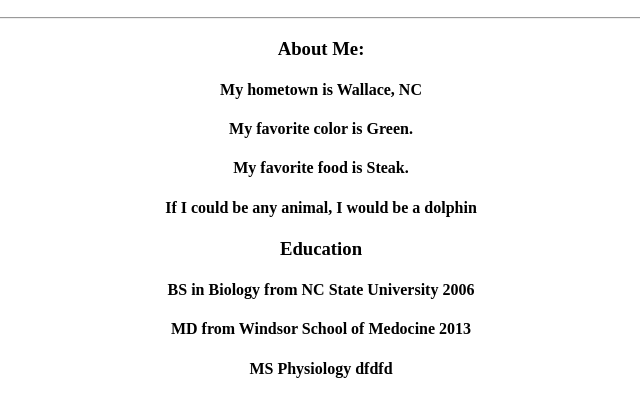
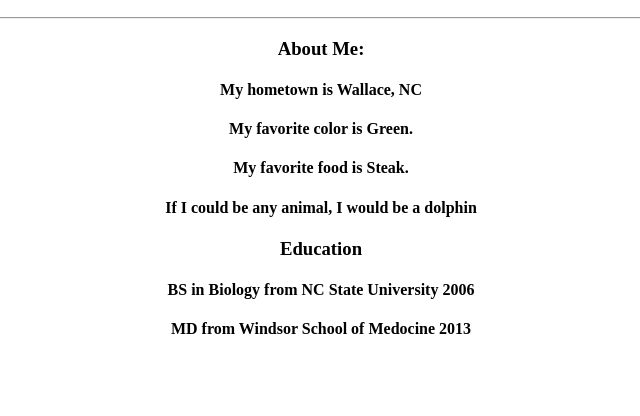
Before and after one commit to GeorgeFoster82/profile, a plain HTML site: page index.html in a window 1280 px wide. Shown: the part 110-526 px from the top of the page, without its empty margins (319-959 px from the left). Drawn offline with Linux system fonts and the light colour scheme.

Commit message:
really actually delated phsyio

```diff
--- a/index.html
+++ b/index.html
@@ -18,7 +18,7 @@
 				<h3>Education</h3>
 					<h4>BS in Biology from NC State University 2006</h4>
 					<h4>MD from Windsor School of Medocine 2013</h4>
-					<h4>MS Physiology dfdfd</h4>
+
 
 			</div>
 		</body>
```
